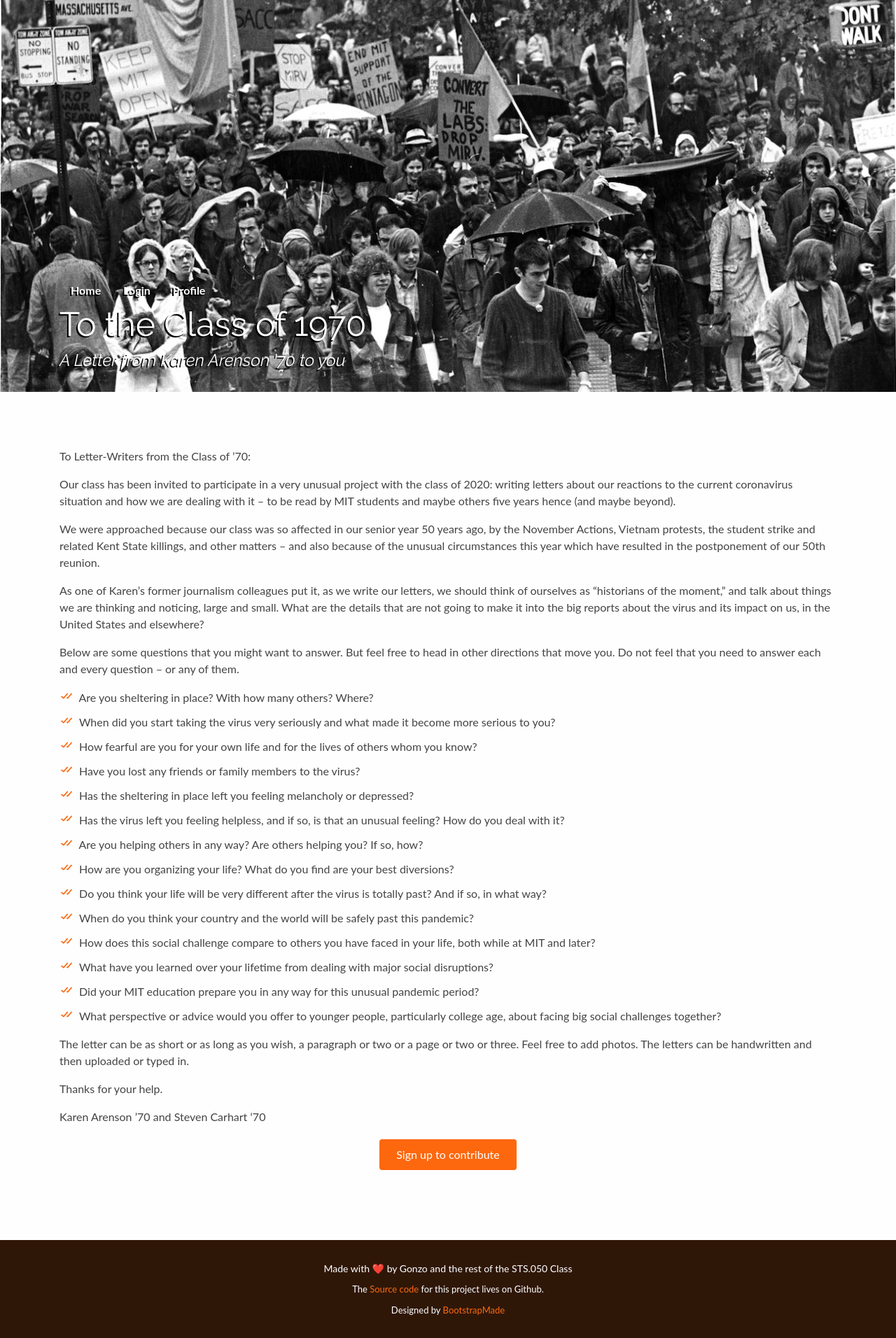
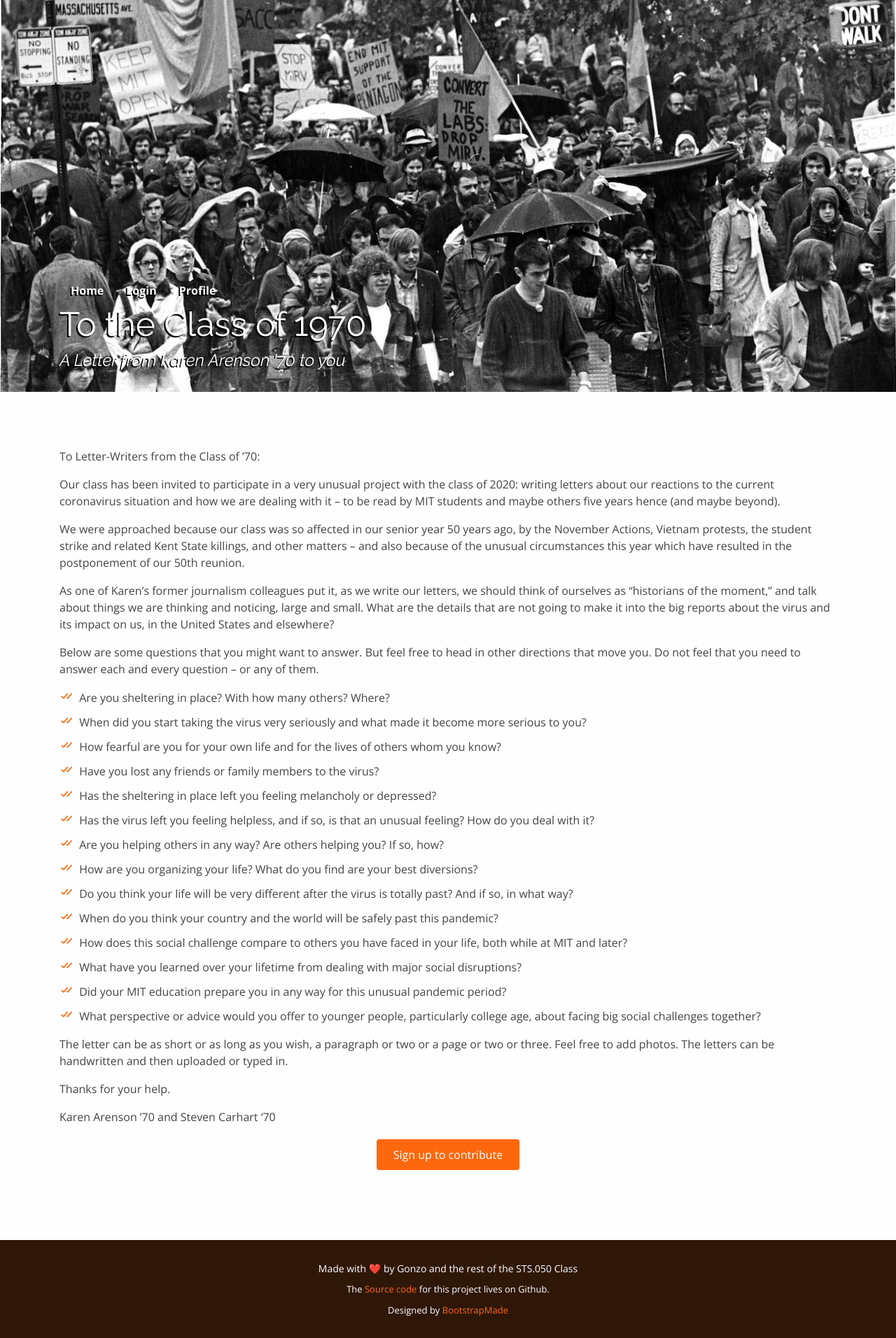
Before and after one commit to dggsax/endurance, a Flask app: page /to-the-class-of-1970 in a window 1280 px wide. Shown: the whole page at 70% size. Run offline with Flask 2, Linux system fonts and the light colour scheme; the visitor is signed in with stand-in values (Sample User, id 1); parts of the project's set-up code (start-up, migrations or seed data) failed here and were passed over; some libraries are stand-ins or nearby versions.

Commit message:
Wrong font listed on body

```diff
--- a/web/templates/base.html
+++ b/web/templates/base.html
@@ -25,7 +25,7 @@
         <style>
             body {
                 background-color: #FEFEFE;
-                font-family: "Lato";
+                font-family: "Open Sans";
             }
 
             /* fixes issue where the padding on the multi-select field is displaced 😤*/
```
